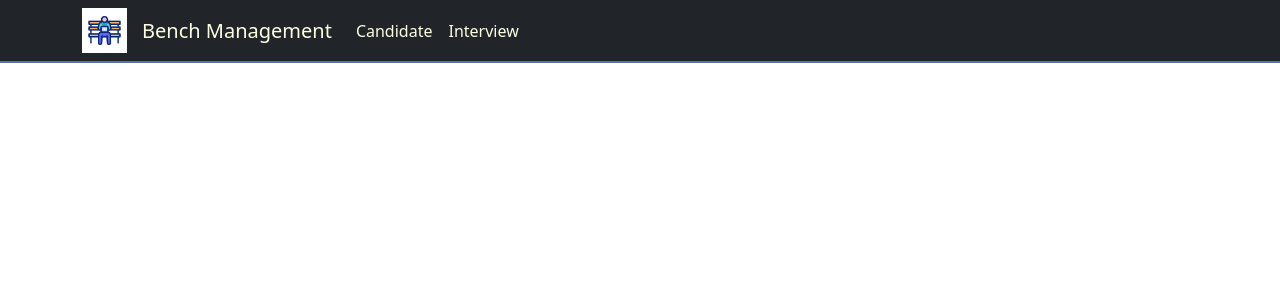
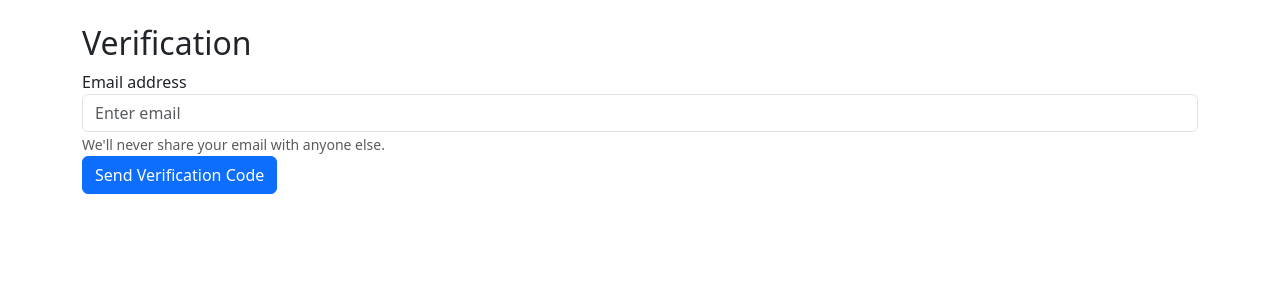
Before and after one commit to bench-management/bench-management-frontend, a React (Vite) app: page /login in a window 1280 px wide. Shown: the top 300 px of the page. Built offline with nearby package versions, Linux system fonts and the light colour scheme.

Commit message:
add : Login Authentication

```diff
--- a/src/App.jsx
+++ b/src/App.jsx
@@ -1,25 +1,87 @@
-import { BrowserRouter as Router, Route, Routes } from 'react-router-dom';
-import './App.css';
-import CandidateForm from './component/candidateForm';
-import AdminNavbar from './component/AdminNavbar';
-import CandidateSearch from './component/CandidateSearch';
-import EditCandidateForm from './component/EditCandidateForm';
-import Home from './component/Home';
-import InterviewsDisplayTable from './component/InterviewsDisplayTable';
-import AddInterviewForm from './component/AddInterviewForm';
+// import { BrowserRouter as Router, Route, Routes, Navigate } from "react-router-dom";
+// import "./App.css";
+// import { useState } from "react";
+// import CandidateForm from "./component/candidateForm";
+// import AdminNavbar from "./component/AdminNavbar";
+// import CandidateSearch from "./component/CandidateSearch";
+// import EditCandidateForm from "./component/EditCandidateForm";
+// import Home from "./component/Home";
+// import InterviewsDisplayTable from "./component/InterviewsDisplayTable";
+// import AddInterviewForm from "./component/AddInterviewForm";
+// import Verification from "./component/Verification";
+
+// function App() {
+//   const [isAuthenticated, setIsAuthenticated] = useState(false); // Tracks login status
+//   return (
+//     <Router>
+//       <Routes>
+//         {/* Public Route for Login */}
+//         <Route path="/login" element={<Verification setIsAuthenticated={setIsAuthenticated} />} />
+
+//         {/* Protected Routes */}
+//         {isAuthenticated && (
+//           <>
+//             <Route path="/" element={<><AdminNavbar /><Home /></>} />
+//             <Route path="/api/search-candidate" element={<><AdminNavbar /><CandidateSearch /></>} />
+//             <Route path="/api/add-candidate" element={<><AdminNavbar /><CandidateForm /></>} />
+//             <Route path="edit-candidate/:id" element={<><AdminNavbar /><EditCandidateForm /></>} />
+//             <Route path="interview" element={<><AdminNavbar /><InterviewsDisplayTable /></>} />
+//             <Route path="add-interview" element={<><AdminNavbar /><AddInterviewForm /></>} />
+//           </>
+//         )}
+
+//         {/* Redirect to Login if Not Authenticated */}
+//         {!isAuthenticated && <Route path="*" element={<Navigate to={"/login"} />} />}
+//       </Routes>
+//     </Router>
+//   );
+// }
+
+// export default App;
+
+import { BrowserRouter as Router, Route, Routes, Navigate } from "react-router-dom";
+import React, { useState, useEffect } from "react"; // Import useEffect
+import "./App.css";
+import CandidateForm from "./component/candidateForm";
+import AdminNavbar from "./component/AdminNavbar";
+import CandidateSearch from "./component/CandidateSearch";
+import EditCandidateForm from "./component/EditCandidateForm";
+import Home from "./component/Home";
+import InterviewsDisplayTable from "./component/InterviewsDisplayTable";
+import AddInterviewForm from "./component/AddInterviewForm";
+import Verification from "./component/Verification";
+
+function App() {
+  const [isAuthenticated, setIsAuthenticated] = useState(false); // Tracks login status
+
+  // Check authentication state on app load
+  useEffect(() => {
+    const authStatus = localStorage.getItem("isAuthenticated");
+    setIsAuthenticated(authStatus === "true");
+  }, []);
+
+  return (
+    <Router>
+      <Routes>
+
+        <Route
+          path="/login"
+          element={<Verification setIsAuthenticated={setIsAuthenticated} />}
+        />
+
+        {isAuthenticated && (
+          <>
+            <Route path="/" element={<><AdminNavbar /><Home /></>} />
+            <Route path="/search-candidate" element={<><AdminNavbar /><CandidateSearch /></>} />
+            <Route path="/add-candidate" element={<><AdminNavbar /><CandidateForm /></>} />
+            <Route path="/edit-candidate/:id" element={<><AdminNavbar /><EditCandidateForm /></>} />
+            <Route path="/interview" element={<><AdminNavbar /><InterviewsDisplayTable /></>} />
+            <Route path="/add-interview" element={<><AdminNavbar /><AddInterviewForm /></>} />
+          </>
+        )}
 
 
-function App() {
-  return (
-    <Router>
-      <AdminNavbar />
-      <Routes>
-        <Route path="search-candidate" element={<CandidateSearch />} />
-        <Route path="add-candidate" element={<CandidateForm />} />
-        <Route path="edit-candidate/:id" element={<EditCandidateForm />} />
-        <Route path="interview" element={<InterviewsDisplayTable />} />
-        <Route path="add-interview" element={<AddInterviewForm />} />
-        <Route path="/" element={<Home />} />
+        {!isAuthenticated && <Route path="*" element={<Navigate to={"/login"} />} />}
 
       </Routes>
     </Router>
--- a/src/component/AddInterviewForm.jsx
+++ b/src/component/AddInterviewForm.jsx
@@ -58,7 +58,7 @@ function AddInterviewForm() {
   const fetchCandidates = async (searchTerm) => {
     try {
       const response = await axios.get(
-        `http://localhost:8080/candidates/search?searchTerm=${searchTerm}`
+        `http://localhost:8080/api/candidates/search?searchTerm=${searchTerm}`
       );
       setCandidates(response.data);
     } catch (error) {
@@ -98,7 +98,7 @@ function AddInterviewForm() {
 
     try {
       const response = await axios.post(
-        'http://localhost:8080/interviews',
+        'http://localhost:8080/api/interviews',
         formData,
         {
           headers: { 'Content-Type': 'application/json' },
--- a/src/component/AdminNavbar.jsx
+++ b/src/component/AdminNavbar.jsx
@@ -1,20 +1,47 @@
+// import Container from 'react-bootstrap/Container';
+// import Nav from 'react-bootstrap/Nav';
+// import Navbar from 'react-bootstrap/Navbar';
+// import '../styles/AdminNavbar.scss';
+// import logo from '../img/benchIcon.gif'
+// const AdminNavbar = () => {
+//   return (
+//     <Navbar  expand="lg" bg="dark" data-bs-theme="dark">
+//       <Container>
+//         <img src={logo} alt='logo' style={{height:'45px', marginRight:'15px'}} />
+//         <Navbar.Brand href="/">Bench Management</Navbar.Brand>
+//         <Navbar.Toggle aria-controls="basic-navbar-nav" />
+//         <Navbar.Collapse id="basic-navbar-nav">
+//           <Nav className="me-auto">
+//             <Nav.Link href="/">Candidate</Nav.Link>
+//             <Nav.Link href="/interview">Interview</Nav.Link>
+
+//           </Nav>
+//         </Navbar.Collapse>
+//       </Container>
+//     </Navbar>
+//   );
+// };
+
+// export default AdminNavbar;
+
+import { Link } from 'react-router-dom';
 import Container from 'react-bootstrap/Container';
 import Nav from 'react-bootstrap/Nav';
 import Navbar from 'react-bootstrap/Navbar';
 import '../styles/AdminNavbar.scss';
-import logo from '../img/benchIcon.gif'
+import logo from '../img/benchIcon.gif';
+
 const AdminNavbar = () => {
   return (
-    <Navbar  expand="lg" bg="dark" data-bs-theme="dark">
+    <Navbar expand="lg" bg="dark" data-bs-theme="dark">
       <Container>
         <img src={logo} alt='logo' style={{height:'45px', marginRight:'15px'}} />
-        <Navbar.Brand href="/">Bench Management</Navbar.Brand>
+        <Navbar.Brand as={Link} to="/">Bench Management</Navbar.Brand>
         <Navbar.Toggle aria-controls="basic-navbar-nav" />
         <Navbar.Collapse id="basic-navbar-nav">
           <Nav className="me-auto">
-            <Nav.Link href="/">Candidate</Nav.Link>
-            <Nav.Link href="/interview">Interview</Nav.Link>
-
+            <Nav.Link as={Link} to="/">Candidate</Nav.Link>
+            <Nav.Link as={Link} to="/interview">Interview</Nav.Link>
           </Nav>
         </Navbar.Collapse>
       </Container>
--- a/src/component/CandidateSearch.jsx
+++ b/src/component/CandidateSearch.jsx
@@ -18,7 +18,7 @@ const CandidateSearch = () => {
   const navigate = useNavigate(); // Navigation function
 
   useEffect(() => {
-    fetch('http://localhost:8080/candidates')
+    fetch('http://localhost:8080/api/candidates')
       .then((response) => response.json())
       .then((data) => {
         const transformedData = data.map((candidate) => ({
--- a/src/component/EditCandidateForm.jsx
+++ b/src/component/EditCandidateForm.jsx
@@ -14,7 +14,7 @@ function EditCandidateForm() {
     const fetchCandidate = async () => {
       try {
         const response = await fetch(
-          `http://localhost:8080/candidates/id/${candidateId}`
+          `http://localhost:8080/api/candidates/${candidateId}`
         );
         const data = await response.json();
         setFormData(data); // Load candidate data
@@ -68,7 +68,7 @@ function EditCandidateForm() {
     const formattedData = formData;
     try {
       const response = await axios.put(
-        'http://localhost:8080/candidates/update',
+        'http://localhost:8080/api/candidates/update',
         formattedData,
         {
           headers: {
--- a/src/component/InterviewsDisplayTable.jsx
+++ b/src/component/InterviewsDisplayTable.jsx
@@ -18,7 +18,7 @@ const InterviewsDisplayTable = () => {
   const navigate = useNavigate(); // Navigation function
 
   useEffect(() => {
-    fetch('http://localhost:8080/interviews')
+    fetch('http://localhost:8080/api/interviews')
       .then((response) => response.json())
       .then((data) => {
         setInterviews(data);
--- /dev/null
+++ b/src/component/Verification.jsx
@@ -0,0 +1,131 @@
+import React, { useState } from "react";
+import { useNavigate } from "react-router-dom";
+import axios from "axios";
+
+const Verification = ({ setIsAuthenticated }) => { // Accept setIsAuthenticated as a prop
+  const [step, setStep] = useState(1); // Step 1: Email input, Step 2: OTP input
+  const [email, setEmail] = useState("");
+  const [verificationCode, setVerificationCode] = useState("");
+  const [message, setMessage] = useState("");
+  const [loading, setLoading] = useState(false);
+
+  const navigate = useNavigate(); // Hook for navigation
+
+  const handleEmailSubmit = async (e) => {
+    e.preventDefault();
+    setLoading(true);
+    try {
+      const response = await axios.post("http://localhost:8080/api/request-login", { email });
+      setMessage(response.data);
+      setStep(2); // Move to OTP step
+    } catch (error) {
+      setMessage("Error sending verification code.");
+    }
+    setLoading(false);
+  };
+
+//   const handleOTPSubmit = async (e) => {
+//     e.preventDefault();
+//     setLoading(true);
+//     try {
+//       const response = await axios.post("http://localhost:8080/api/verify-login", {
+//         email,
+//         verificationCode,
+//       });
+//       setMessage(response.data);
+//     //setMessage("Submit hua");
+//       if (response.data.includes("Login successful")) {
+//         setIsAuthenticated(true); // Update authentication state
+//         localStorage.setItem("isAuthenticated", true);//Persist Login State
+//         navigate("/"); // Redirect to home page
+//       }
+//     } catch (error) {
+//       setMessage("Error verifying code.");
+//     }
+//     setLoading(false);
+//   };
+const handleOTPSubmit = async (e) => {
+    e.preventDefault();
+    setLoading(true);
+    try {
+      const response = await axios.post("http://localhost:8080/api/verify-login", {
+        email,
+        verificationCode,
+      });
+      setMessage(response.data);
+
+      if (response.data.includes("Login successful")) {
+        setIsAuthenticated(true); // Update state
+        localStorage.setItem("isAuthenticated", "true"); // Persist state
+        navigate("/"); // Redirect
+      } else {
+        setMessage("Invalid OTP or login failed.");
+      }
+    } catch (error) {
+      setMessage("Error verifying code.");
+    }
+    setLoading(false);
+  };
+
+
+  return (
+    <div className="container mt-4">
+      <h2>Verification</h2>
+      {loading && (
+        <div className="spinner-border text-primary" role="status">
+          <span className="sr-only">Loading...</span>
+        </div>
+      )}
+
+      {/* Step 1: Email Input */}
+      {step === 1 && !loading && (
+        <form onSubmit={handleEmailSubmit}>
+          <div className="form-group">
+            <label htmlFor="emailInput">Email address</label>
+            <input
+              type="text"
+              className="form-control"
+              id="emailInput"
+              placeholder="Enter email"
+              value={email}
+              onChange={(e) => setEmail(e.target.value)}
+              required
+            />
+            <small id="emailHelp" className="form-text text-muted">
+              We'll never share your email with anyone else.
+            </small>
+          </div>
+          <button type="submit" className="btn btn-primary">
+            Send Verification Code
+          </button>
+        </form>
+      )}
+
+      {/* Step 2: OTP Input */}
+      {step === 2 && !loading && (
+        <form onSubmit={handleOTPSubmit}>
+          <div className="form-group">
+            <label htmlFor="otpInput">Verification Code</label>
+            <input
+              type="text"
+              className="form-control"
+              id="otpInput"
+              placeholder="Enter OTP"
+              value={verificationCode}
+              onChange={(e) => setVerificationCode(e.target.value)}
+              required
+            />
+          </div>
+          <button type="submit" className="btn btn-primary">
+            Verify
+          </button>
+        </form>
+      )}
+
+      {/* Feedback Message */}
+      {message && <div className="alert alert-info mt-3">{message}</div>}
+    </div>
+  );
+};
+
+export default Verification;
--- a/src/component/candidateForm.jsx
+++ b/src/component/candidateForm.jsx
@@ -60,7 +60,7 @@ function CandidateForm() {
 
     try {
       const response = await axios.post(
-        'http://localhost:8080/candidates',
+        'http://localhost:8080/api/candidates',
         formattedData,
         {
           headers: {
```
